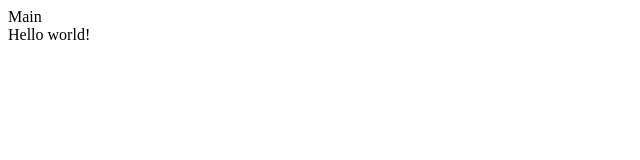
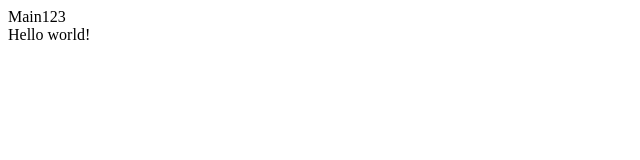
Before and after one commit to valeriiador/my-project1, a plain HTML site: page index.html in a window 1280 px wide. Shown: the full height of the page, 0-640 px from the left. Drawn offline with Linux system fonts and the light colour scheme.

Commit message:
Update index.html

```diff
--- a/index.html
+++ b/index.html
@@ -7,7 +7,7 @@
 </head>
 <body>
   <header></header>
-  <main>Main</main>
+  <main>Main123</main>
   <footer>Hello world!</footer>
 </body>
 </html>
```
